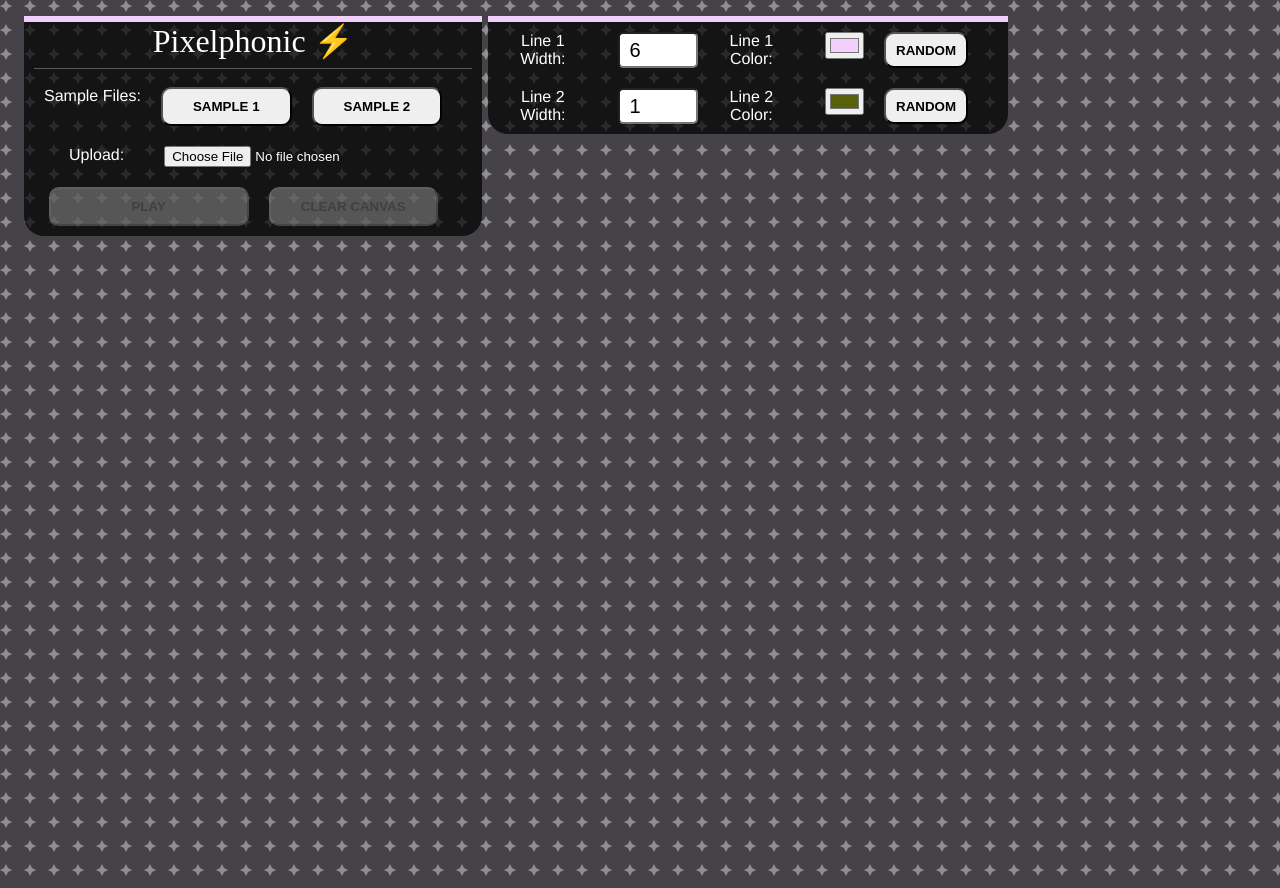
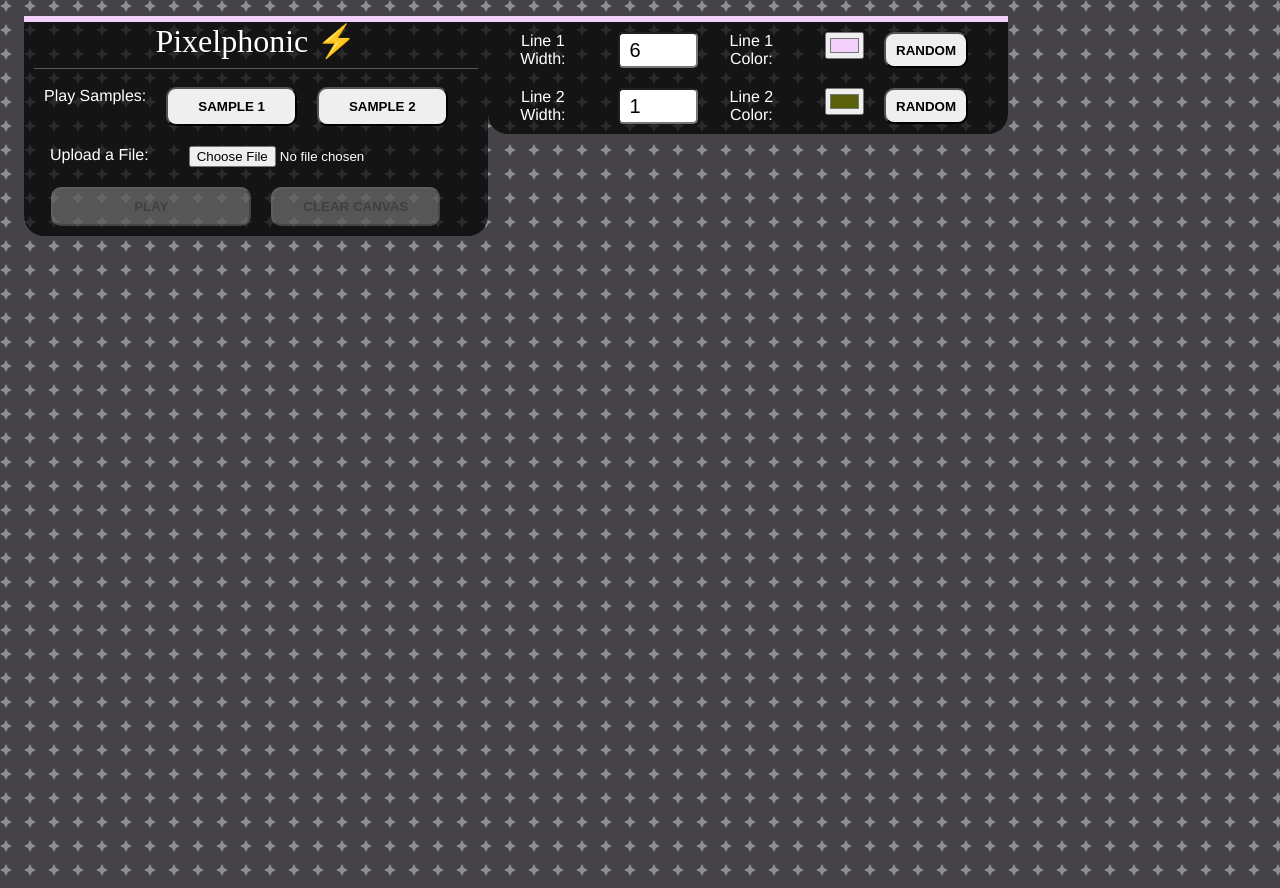
Before and after one commit to drinkingtheink/music-visualizer, a Vue app: page / in a window 1280 px wide. Shown: the top 888 px of the page. Built offline with nearby package versions, Linux system fonts and the light colour scheme; a web font is replaced by a local one.

Commit message:
label polish

```diff
--- a/src/components/AudioVisualizer.vue
+++ b/src/components/AudioVisualizer.vue
@@ -4,14 +4,14 @@
       <h1>Pixelphonic ⚡</h1>
 
       <section class="controls">
-        <label>Sample Files:</label>
+        <label>Play Samples:</label>
         <div v-for="sample in sampleFiles" :key="sample.name">
           <button @click="handleSampleSelect(sample.url)">{{ sample.name }}</button>
         </div>
       </section>
 
       <section class="controls">
-        <label for="fileUpload">Upload:</label>
+        <label for="fileUpload">Upload a File:</label>
         <input id="fileUpload" type="file" @change="handleFileUpload" />
       </section>
 
```
